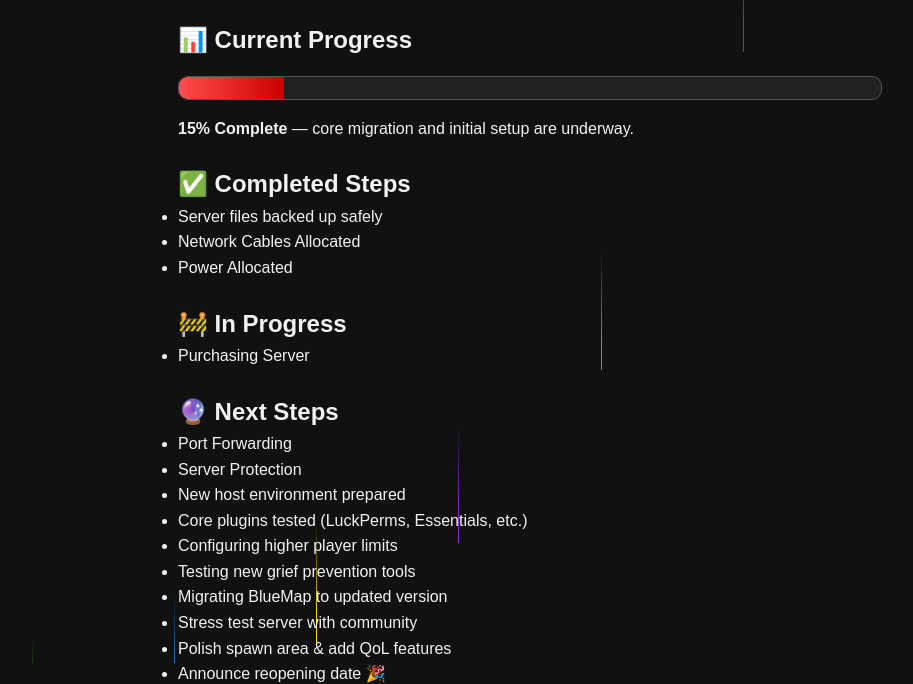
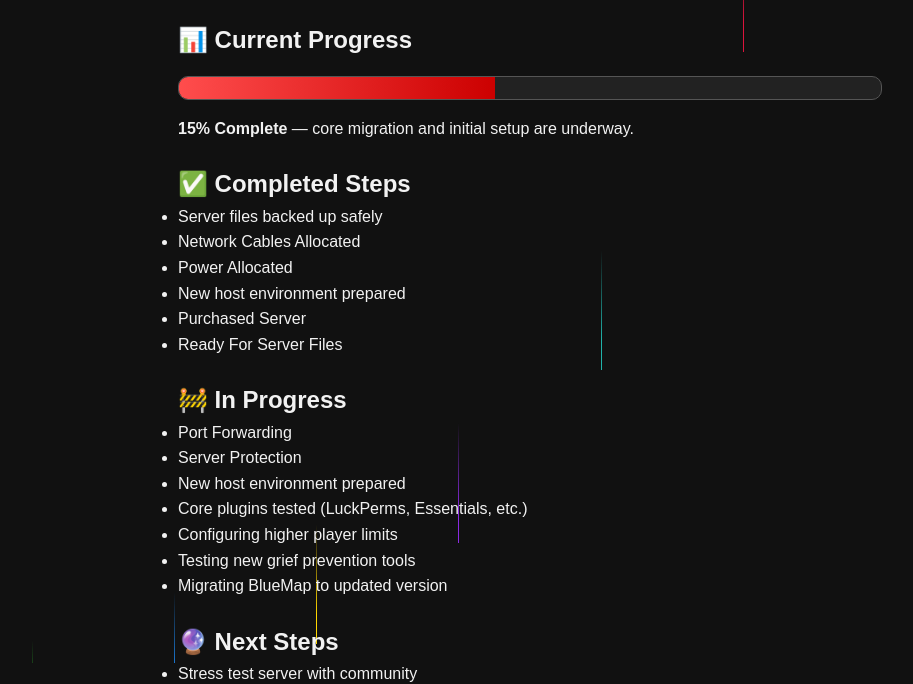
Before and after one commit to albert926/TechyBechy, a plain HTML site: page news/posts/progress-migration.html in a window 1280 px wide. Shown: the part 137-821 px from the top of the page, without its empty margins (110-1023 px from the left). Drawn offline with Linux system fonts and the light colour scheme; files that its build step writes are made by us from their sources; a script that the page names is missing.

Commit message:
yupdates

```diff
--- a/news/posts/progress-migration.html
+++ b/news/posts/progress-migration.html
@@ -48,7 +48,7 @@
 
         .progress-bar {
             height: 100%;
-            width: 15%;
+            width: 45%;
             /* ✅ update for progress */
             transition: width 0.5s;
         }
@@ -101,14 +101,12 @@
             <li>Server files backed up safely</li>
             <li>Network Cables Allocated</li>
             <li>Power Allocated</li>
+            <li>New host environment prepared</li>
+            <li>Purchased Server</li>
+            <li>Ready For Server Files</li>
         </ul>
 
         <h2 style="margin-top: 1.5rem;">🚧 In Progress</h2>
-        <ul>
-            <li>Purchasing Server</li>
-        </ul>
-
-        <h2 style="margin-top: 1.5rem;">🔮 Next Steps</h2>
         <ul>
             <li>Port Forwarding</li>
             <li>Server Protection</li>
@@ -117,6 +115,10 @@
             <li>Configuring higher player limits</li>
             <li>Testing new grief prevention tools</li>
             <li>Migrating BlueMap to updated version</li>
+        </ul>
+
+        <h2 style="margin-top: 1.5rem;">🔮 Next Steps</h2>
+        <ul>
             <li>Stress test server with community</li>
             <li>Polish spawn area & add QoL features</li>
             <li>Announce reopening date 🎉</li>
```
